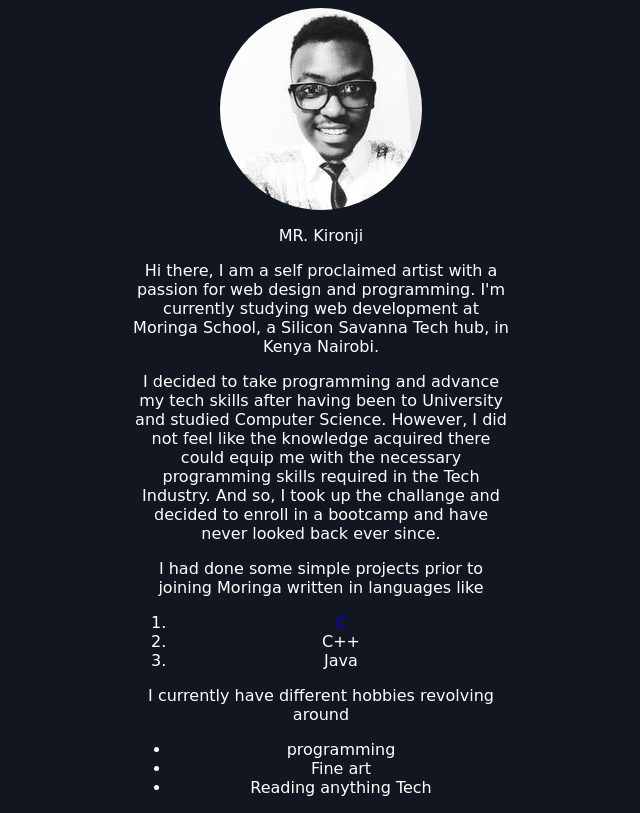
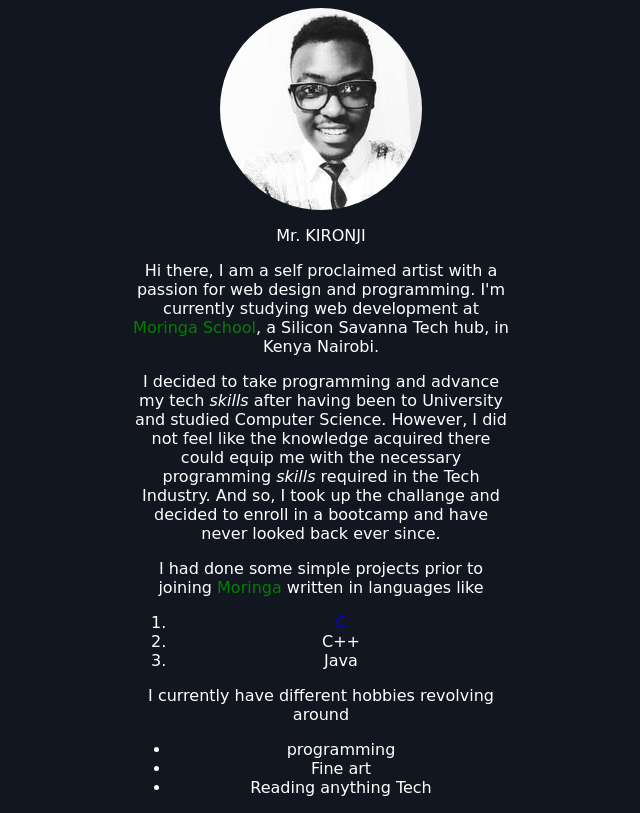
Before and after one commit to Fahari/my-portfolio-project, a plain HTML site: page aboutme.html in a window 1280 px wide. Shown: the whole page, without its empty margins (319-959 px from the left). Drawn offline with Linux system fonts and the light colour scheme.

Commit message:
add em,span tags and add a hover effect onto the ABOUTME.html elements

```diff
--- a/aboutme.html
+++ b/aboutme.html
@@ -5,21 +5,23 @@
     <title>About Me</title>
   </head>
   <body class="background">
-    <img src="images/img.jpg" alt="Image of Kironji Kevin">
-    <p class="me">MR. Kironji</p>
+    <img class="image" src="images/img.jpg" alt="Image of Kironji Kevin">
+    <p class="me">Mr. KIRONJI</p>
     <div class="block">
-      <p>Hi there, I am a self proclaimed artist with a passion for web design and programming. I'm currently studying web development at Moringa School, a Silicon Savanna Tech hub, in Kenya Nairobi.</p>
+      <p>Hi there, I am a self proclaimed artist with a passion for web design and programming. I'm currently studying web development at <span class="green">Moringa School</span>, a Silicon Savanna Tech hub, in Kenya Nairobi.</p>
     </div>
     <div class="block">
-      <p>I decided to take programming and advance my tech skills after having been to University and studied Computer Science. However, I did not feel like the knowledge acquired there could equip me with the necessary programming skills required in the Tech Industry. And so, I took up the challange and decided to enroll in a bootcamp and have never looked back ever since. </p>
+      <p>I decided to take programming and advance my tech <em>skills</em> after having been to University and studied Computer Science. However, I did not feel like the knowledge acquired there could equip me with the necessary programming <em>skills</em> required in the Tech Industry. And so, I took up the challange and decided to enroll in a bootcamp and have never looked back ever since. </p>
     </div>
     <div class="block">
-      <p>I had done some simple projects prior to joining Moringa written in languages like</p>
+      <p>I had done some simple projects prior to joining <span class="green">Moringa</span> written in languages like</p>
       <ol>
         <li><a href="#">C</a></li>
         <li>C++</li>
         <li>Java</li>
       </ol>
+    </div>
+    <div class="block">
       <p>I currently have different hobbies revolving around</p>
       <ul>
         <li>programming</li>
--- a/css/styles2.css
+++ b/css/styles2.css
@@ -12,6 +12,9 @@ img {
   margin-right: auto;
 
 }
+.image:hover {
+  opacity: 0.7;
+}
 .me {
   text-align: center;
 }
@@ -20,4 +23,11 @@ width: 30%;
 margin-left: auto;
 margin-right: auto;
 text-align: center;
+
 }
+.block:hover {
+  opacity: 0.7;
+}
+.green {
+  color: green;
+}
```
Also changed, not shown: index.html (+1 -1 lines), images/img2.jpg (added).
